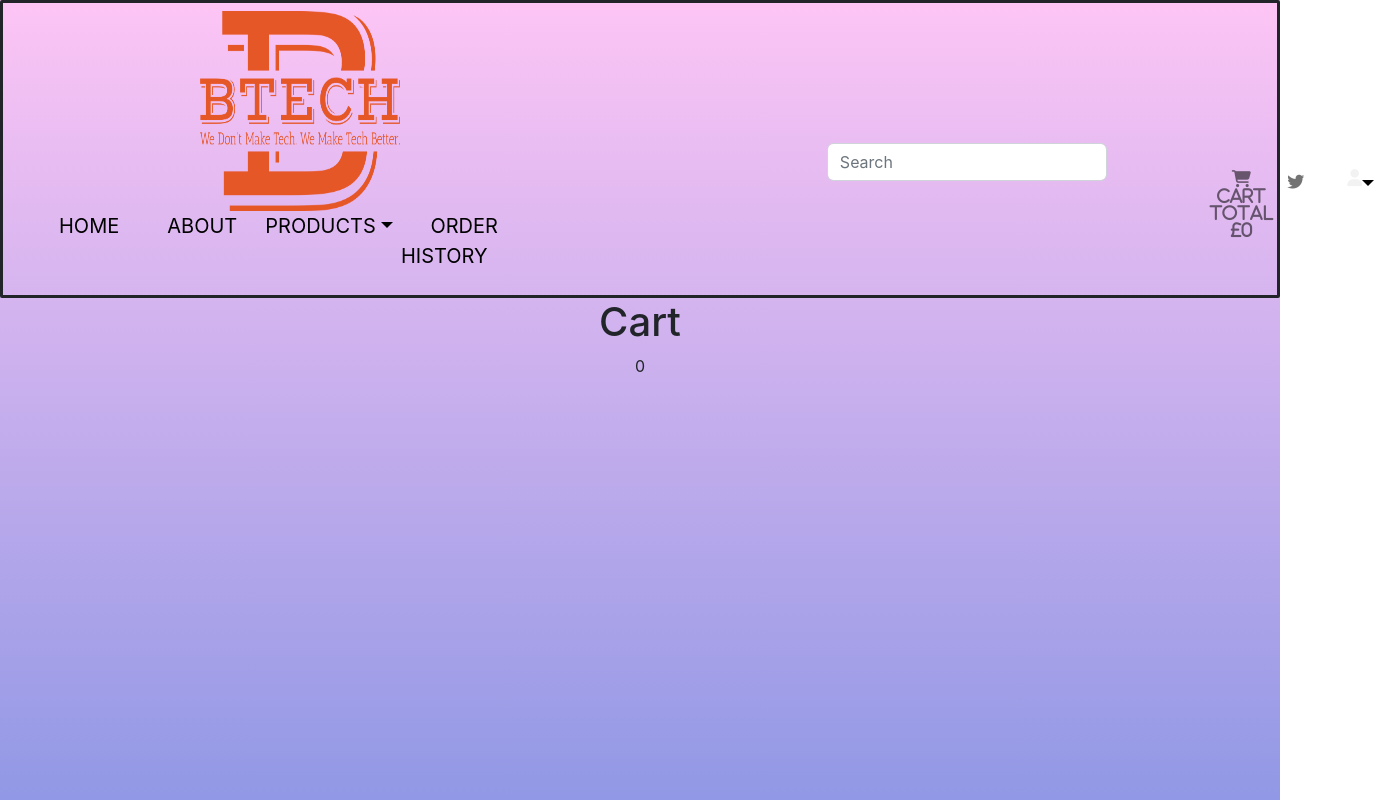
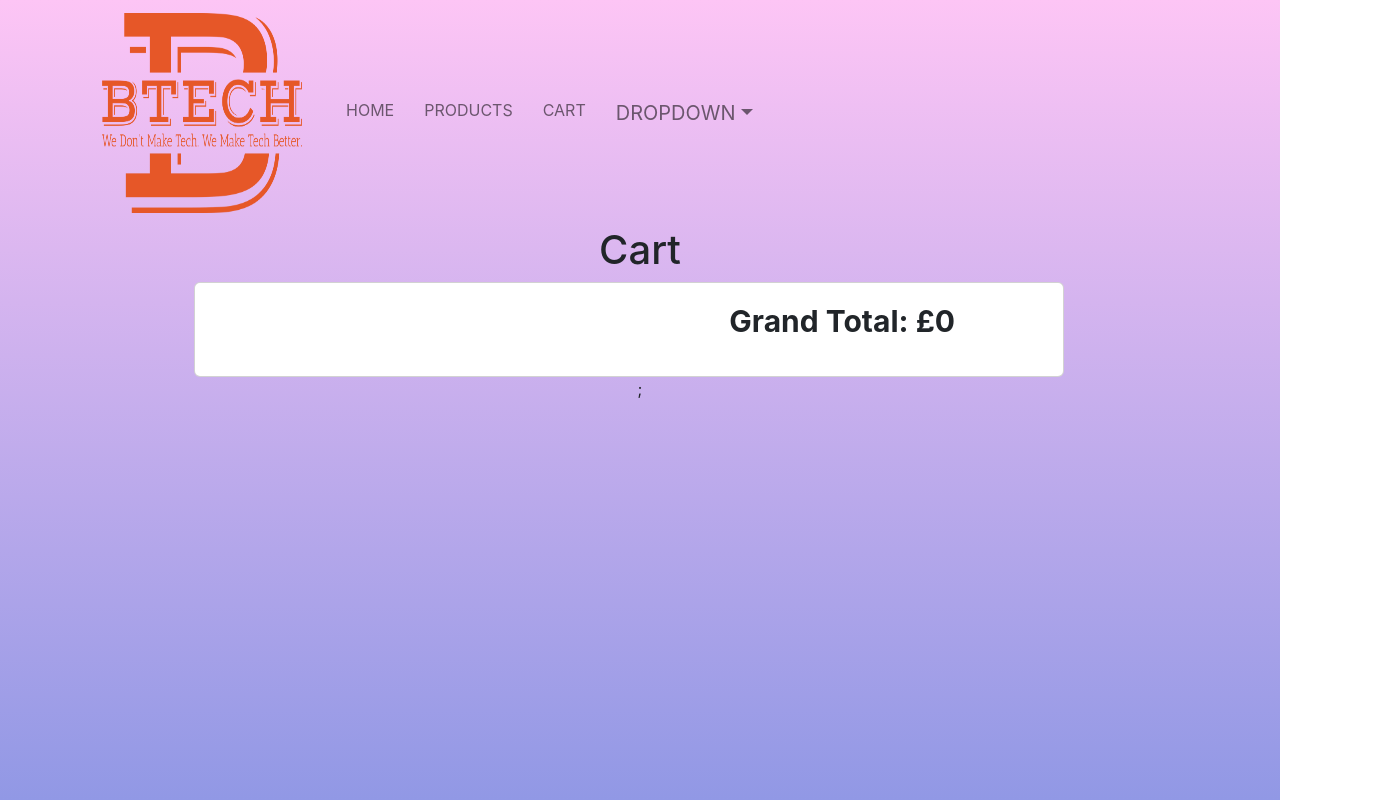
Before and after one commit to nafisa-am/btech, a React (Create React App) app in the folder client/: page /cart in a window 1280 px wide. Shown: the whole page, 1379 px wide, since content can reach past the window. Built offline with nearby package versions, Linux system fonts and the light colour scheme.

Commit message:
localstorage cart

```diff
--- a/client/src/App.css
+++ b/client/src/App.css
@@ -36,3 +36,49 @@
     transform: rotate(360deg);
   }
 }
+.prodname.list-group-item {
+  width: 50%;
+}
+p.prodnametxt {
+  font-weight: 700;
+  font-size: 22px;
+  padding-top: 10%;
+}
+p.prodpricetxt {
+  font-weight: 700;
+  font-size: 22px;
+  padding-top: 120%;
+}
+.btun.list-group-item {
+  padding-top: 5%;
+}
+.my-2 {
+  margin-top: 0.5rem !important;
+  margin-bottom: 0.5rem !important;
+  padding-left: 10%;
+}
+.my-2 {
+  margin-top: 0.5rem !important;
+  margin-bottom: 0.5rem !important;
+  padding-left: 10%;
+}
+.totalbox.card {
+  margin-left: 10%;
+  width: 78%;
+}
+p.total {
+  font-weight: 700;
+  font-size: 30px;
+  /* padding-top: 120%; */
+  float: right;
+  margin-right: 11%;
+}
+.mx-1 {
+  margin-right: 0rem !important;
+  margin-left: 0rem !important;
+}
+
+nav.navbar.navbar-expand-lg.navbar-light.bg-light {
+  background: #0000 !important;
+  border: #00ffff00;
+}
--- a/client/src/App.js
+++ b/client/src/App.js
@@ -14,6 +14,8 @@ import Home from "./pages/Home";
 import Products from "./components/ProductList";
 import UserProvider from "./contexts/UserProvider";
 import Cart from "./pages/Cart";
+import AppRoutes from "./Routes";
+import Navtwo from "./components/Nav/Navtwo";
 
 const httpLink = createHttpLink({
   uri: process.env.GRAPHQL_URL || "http://localhost:3001/graphql",
@@ -37,23 +39,19 @@ const client = new ApolloClient({
 
 function App() {
   return (
+    <>
       <ApolloProvider client={client}>
         <UserProvider>
           <div className="App">
-          <Nav />
+            <Navtwo />
             <Router>
-            {/* HEADER */}
-            <Routes>
-              <Route path="/" element={<Home />} />
-              <Route exact path="/about" element={<Products />} />.
-              <Route exact path="/cart" element={<Cart />} />
-              {/* <Route path="loginSignup" element={<LoginSignup />} /> */}
-            </Routes>
+              <AppRoutes />
+            </Router>
             {/* FOOTER */}
-          </Router>
           </div>
         </UserProvider>
       </ApolloProvider>
+    </>
   );
 }
 
--- /dev/null
+++ b/client/src/Routes.js
@@ -0,0 +1,15 @@
+import { Router, Routes, Route } from "react-router-dom";
+import Nav from "./components/Nav";
+import Home from "./pages/Home";
+import Products from "./components/ProductList";
+import Cart from "./pages/Cart";
+const AppRoutes = () => {
+  return (
+    <Routes>
+      <Route exact path="/" element={<Home></Home>}></Route>
+      <Route exact path="/products" element={<Products></Products>}></Route>
+      <Route exact path="/cart" element={<Cart></Cart>}></Route>
+    </Routes>
+  );
+};
+export default AppRoutes;
--- /dev/null
+++ b/client/src/components/Nav/Navtwo.js
@@ -0,0 +1,41 @@
+import Container from "react-bootstrap/Container";
+import Nav from "react-bootstrap/Nav";
+import Navbar from "react-bootstrap/Navbar";
+import NavDropdown from "react-bootstrap/NavDropdown";
+import BtechLogo from "../../assets/logo2.png";
+function BasicExample() {
+  return (
+    <Navbar bg="light" expand="lg">
+      <Container>
+        <Navbar.Brand href="/">
+          <img
+            className="logo"
+            style={{ width: "200px", height: "200px" }}
+            src={BtechLogo}
+          />
+        </Navbar.Brand>
+        <Navbar.Toggle aria-controls="basic-navbar-nav" />
+        <Navbar.Collapse id="basic-navbar-nav">
+          <Nav className="me-auto">
+            <Nav.Link href="/">Home</Nav.Link>
+            <Nav.Link href="/products">Products</Nav.Link>
+            <Nav.Link href="/cart">Cart</Nav.Link>
+            <NavDropdown title="Dropdown" id="basic-nav-dropdown">
+              <NavDropdown.Item href="#action/3.1">Action</NavDropdown.Item>
+              <NavDropdown.Item href="#action/3.2">
+                Another action
+              </NavDropdown.Item>
+              <NavDropdown.Item href="#action/3.3">Something</NavDropdown.Item>
+              <NavDropdown.Divider />
+              <NavDropdown.Item href="#action/3.4">
+                Separated link
+              </NavDropdown.Item>
+            </NavDropdown>
+          </Nav>
+        </Navbar.Collapse>
+      </Container>
+    </Navbar>
+  );
+}
+
+export default BasicExample;
--- a/client/src/components/Nav/index.css
+++ b/client/src/components/Nav/index.css
@@ -80,20 +80,23 @@ body {
 
 /* Search Bar */
 
-.container-search {
+/* .container-search {
 	margin-left: 18%;
 	margin-top: 2%;
 	margin-bottom: -6%;
 	width: 22%;
-}
+} */
 
 /* User Icons */
-.container-user {
+/* .container-user {
 	margin-left: 70%;
 	margin-top: -5%;
 	margin-bottom: -3%;
-}
+} */
 
 .dropdown-item {
   font-size: 12px;
 }
+li.mx-1 {
+  padding-top: 140px;
+}
--- a/client/src/components/ProductItem/index.js
+++ b/client/src/components/ProductItem/index.js
@@ -17,12 +17,16 @@ export default function Items({ data }) {
     localStorage.setItem("item", JSON.stringify(item));
   }, [item]);
 
-  function addToCart(product, price) {
+  function addToCart(product, price, image) {
     console.log({ prodname: product });
-    const newProduct = [{ prodname: product, cost: price }, ...item];
+    const newProduct = [
+      { prodname: product, cost: price, image: image },
+      ...item,
+    ];
     console.log(newProduct);
     setItem(newProduct);
     StaticExample();
+    alert("Item Added To Cart");
   }
 
   // const [state, dispatch] = useStoreContext();
@@ -65,7 +69,7 @@ export default function Items({ data }) {
                 </Card.Text>
                 <button
                   onClick={() => {
-                    addToCart(item.product_name, item.price);
+                    addToCart(item.product_name, item.price, item.image);
                   }}
                 >
                   Addtocart
--- a/client/src/pages/Cart.js
+++ b/client/src/pages/Cart.js
@@ -1,4 +1,7 @@
 import { useState, useEffect } from "react";
+import Card from "react-bootstrap/Card";
+import ListGroup from "react-bootstrap/ListGroup";
+
 const Cart = () => {
   const [items, setItems] = useState([]);
 
@@ -11,6 +14,15 @@ const Cart = () => {
   console.log("items", items);
   var total = items.reduce((accum, item) => accum + item.cost, 0);
   console.log("total", total);
+  function removeFromCart() {
+    let items = JSON.parse(localStorage.getItem("item"));
+    // items = items.filter((item) => item.prodname !== prodname);
+    localStorage.setItem("item", JSON.stringify(items));
+    if (items.length === 0) {
+      localStorage.removeItem("item");
+    }
+  }
+
   return (
     <div className="container">
       {/* to add what components you want to render */}
@@ -19,9 +31,36 @@ const Cart = () => {
         <Cart /> */}
       <h1>Cart</h1>
       {items.map((list) => (
-        <p>{list.prodname}</p>
+        <>
+          {["sm"].map((breakpoint) => (
+            <ListGroup horizontal={breakpoint} className="my-2">
+              <ListGroup.Item>
+                <img width="200px" src={list.image} />
+              </ListGroup.Item>
+              <ListGroup.Item className="prodname">
+                <p className="prodnametxt">{list.prodname}</p>
+              </ListGroup.Item>
+              <ListGroup.Item>
+                <p className="prodpricetxt">£{list.cost}</p>
+              </ListGroup.Item>
+              <ListGroup.Item className="btun">
+                <button
+                  onClick={() => {
+                    removeFromCart(this);
+                  }}
+                  id={list.prodname}
+                >
+                  Remove
+                </button>
+              </ListGroup.Item>
+            </ListGroup>
+          ))}
+        </>
       ))}{" "}
-      {total}
+      <Card body className="totalbox">
+        <p className="total">Grand Total: £{total}</p>
+      </Card>
+      ;
       {/* {loading ? <div>Loading...</div> : <ProductList products={products} />} */}
     </div>
   );
```
Also changed, not shown: 1 other file (tests, documents, lock files or other folders). Lines whose indentation alone changed are shown as unchanged.
